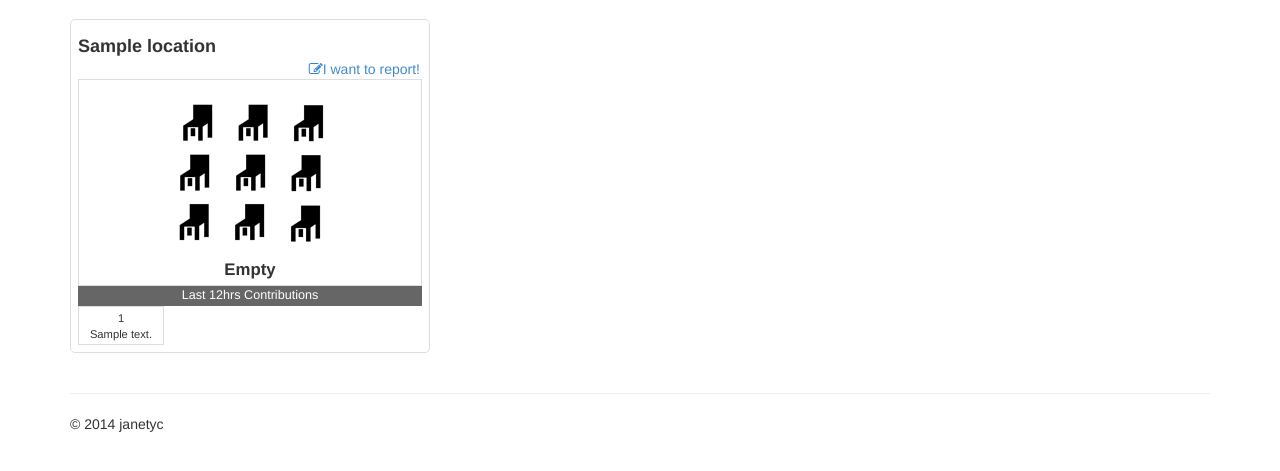
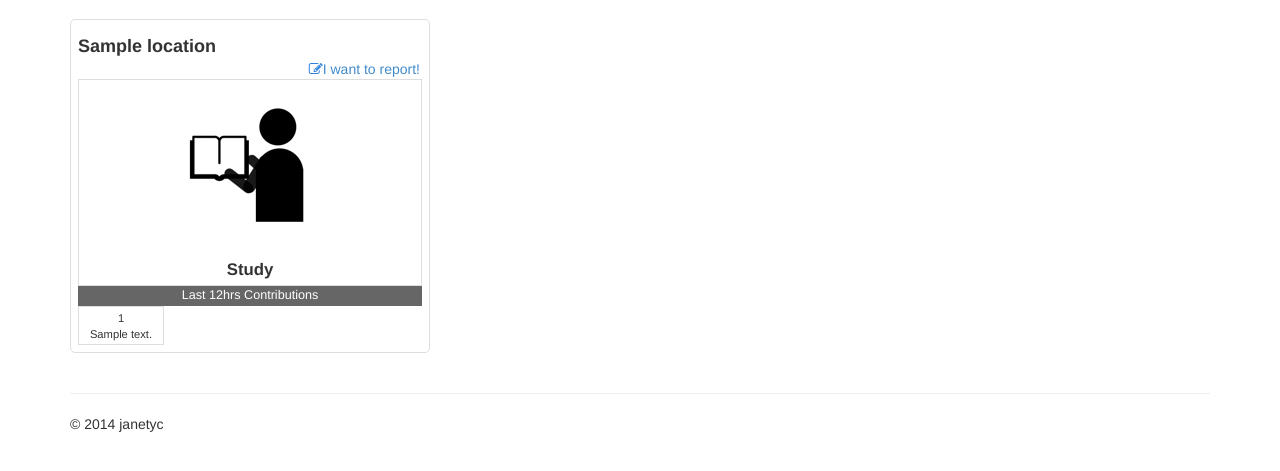
Before and after one commit to janetyc/crowdbuttons, a Flask app: template crowdapp/templates/location_status.html in a window 1280 px wide. Shown: the part 51-522 px from the top of the page. Run offline with Flask 2, Linux system fonts and the light colour scheme; the template is opened without the code that fills it: most values are stand-ins (such as "Sample title", 1, 10 or a date in 2020); parts of the project's set-up code (start-up, migrations or seed data) failed here and were passed over; some libraries are stand-ins or nearby versions.

Commit message:
fix study bug in website

```diff
--- a/crowdapp/templates/location_status.html
+++ b/crowdapp/templates/location_status.html
@@ -6,7 +6,6 @@
   	 <ul class="item">
   		<h4>{{ d.location }}</h4>
   		<div class="status_report_link"><i class="fa fa-edit" style="color:#3182DE;"></i><a href="{{ url_for('views.question', question_id=d.question_id)}}?location={{d.location}}">I want to report!</a></div>
-
   		<div id="current-status-block">
   			{% if d.status == "Meeting" %}
   			<div class="room-status room-status-meeting"></div>
@@ -14,9 +13,9 @@
   			{% elif d.status == "Course" %}
   			<div class="room-status room-status-course"></div>
   			<div id="current-status">Course</div>
-  			{% elif d.status == "Self-study" %}
+  			{% elif d.status == "Study" %}
   			<div class="room-status room-status-study"></div>
-  			<div id="current-status">Self-study</div>
+  			<div id="current-status">Study</div>
   			{% else %}
 			<div class="room-status room-status-empty"></div>
   			<div id="current-status">Empty</div>
```
